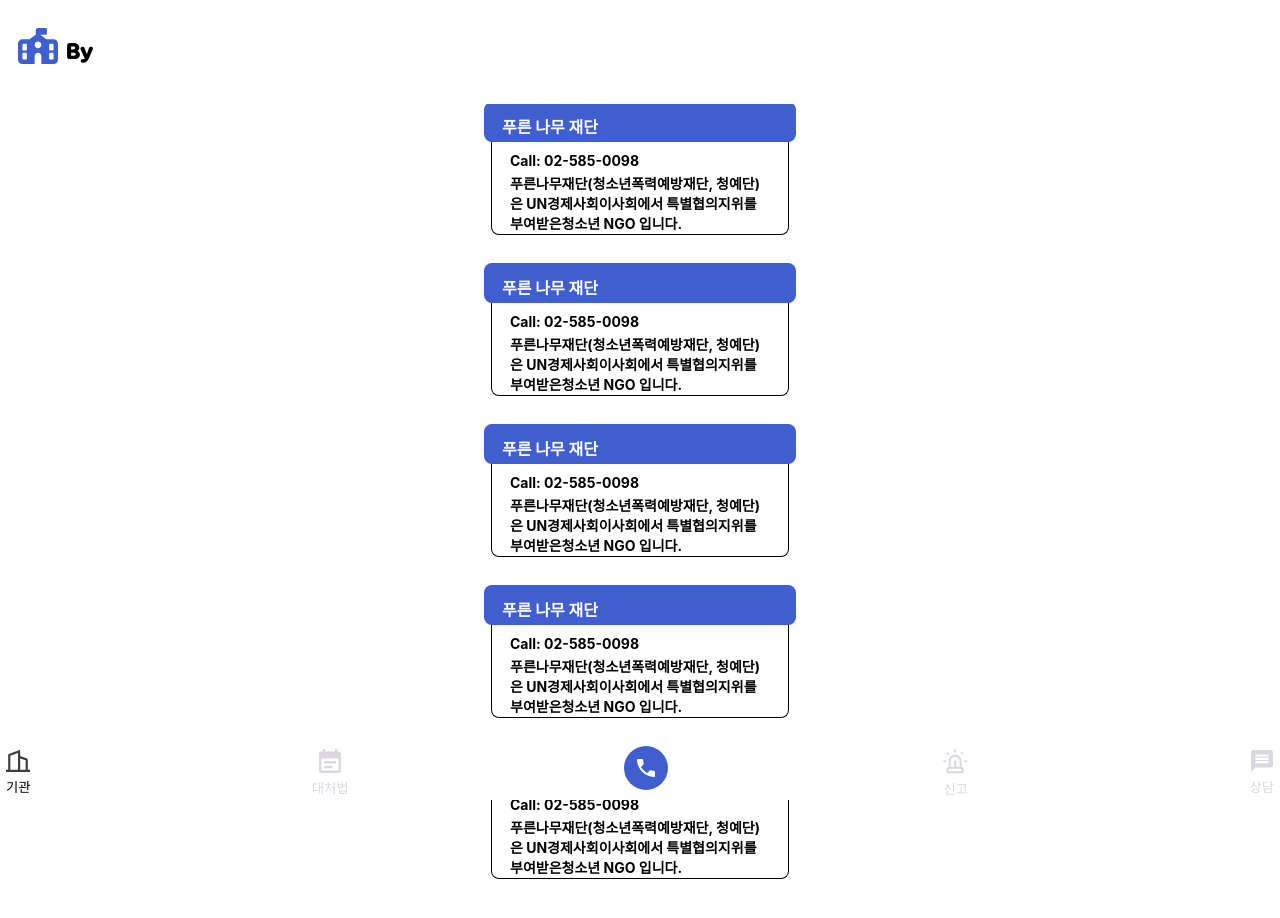
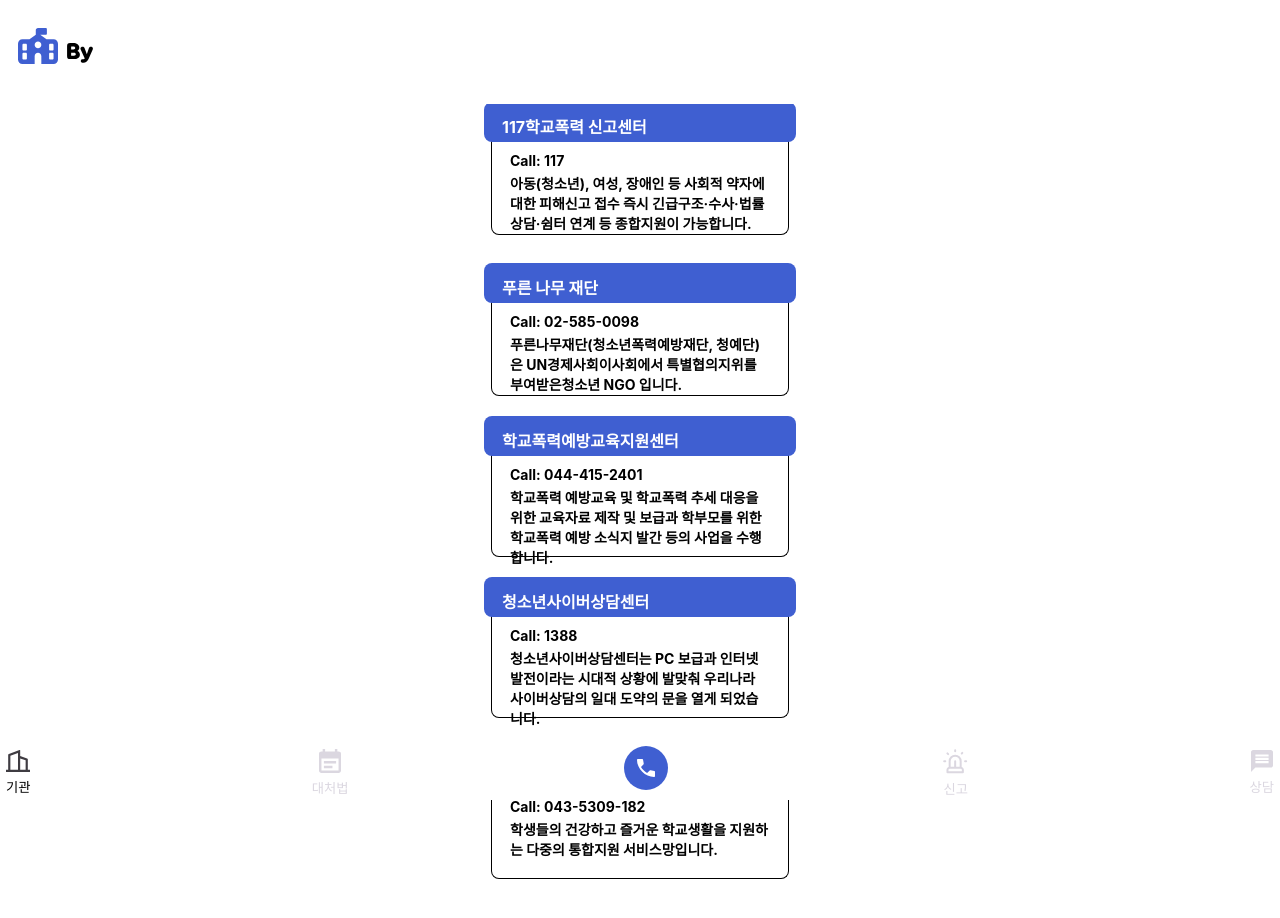
Before and after one commit to potatovllage/By-Client, a React (Create React App) app in the folder user/: page /tab in a window 1280 px wide. Shown: the top 918 px of the page. Built offline with nearby package versions, Linux system fonts and the light colour scheme.

Commit message:
feat : 학교폭력 관련 도움 기관 추가

```diff
--- a/user/src/constants/Institution.ts
+++ b/user/src/constants/Institution.ts
@@ -1,9 +1,9 @@
 export const Institution = [
   {
-    title: "푸른 나무 재단",
-    call: "02-585-0098",
+    title: "117학교폭력 신고센터",
+    call: "117",
     description:
-      "푸른나무재단(청소년폭력예방재단, 청예단)은 UN경제사회이사회에서 특별협의지위를 부여받은청소년 NGO 입니다.",
+      "아동(청소년), 여성, 장애인 등 사회적 약자에 대한 피해신고 접수 즉시 긴급구조·수사·법률상담·쉼터 연계 등 종합지원이 가능합니다.",
   },
   {
     title: "푸른 나무 재단",
@@ -12,21 +12,21 @@
       "푸른나무재단(청소년폭력예방재단, 청예단)은 UN경제사회이사회에서 특별협의지위를 부여받은청소년 NGO 입니다.",
   },
   {
-    title: "푸른 나무 재단",
-    call: "02-585-0098",
+    title: "학교폭력예방교육지원센터",
+    call: "044-415-2401",
     description:
-      "푸른나무재단(청소년폭력예방재단, 청예단)은 UN경제사회이사회에서 특별협의지위를 부여받은청소년 NGO 입니다.",
+      "학교폭력 예방교육 및 학교폭력 추세 대응을 위한 교육자료 제작 및 보급과 학부모를 위한 학교폭력 예방 소식지 발간 등의 사업을 수행합니다.",
   },
   {
-    title: "푸른 나무 재단",
-    call: "02-585-0098",
+    title: "청소년사이버상담센터",
+    call: "1388",
     description:
-      "푸른나무재단(청소년폭력예방재단, 청예단)은 UN경제사회이사회에서 특별협의지위를 부여받은청소년 NGO 입니다.",
+      "청소년사이버상담센터는 PC 보급과 인터넷 발전이라는 시대적 상황에 발맞춰 우리나라 사이버상담의 일대 도약의 문을 열게 되었습니다. ",
   },
   {
-    title: "푸른 나무 재단",
-    call: "02-585-0098",
+    title: "학생위기상담 종합서비스",
+    call: "043-5309-182",
     description:
-      "푸른나무재단(청소년폭력예방재단, 청예단)은 UN경제사회이사회에서 특별협의지위를 부여받은청소년 NGO 입니다.",
+      "학생들의 건강하고 즐거운 학교생활을 지원하는 다중의 통합지원 서비스망입니다.",
   },
 ];
```
